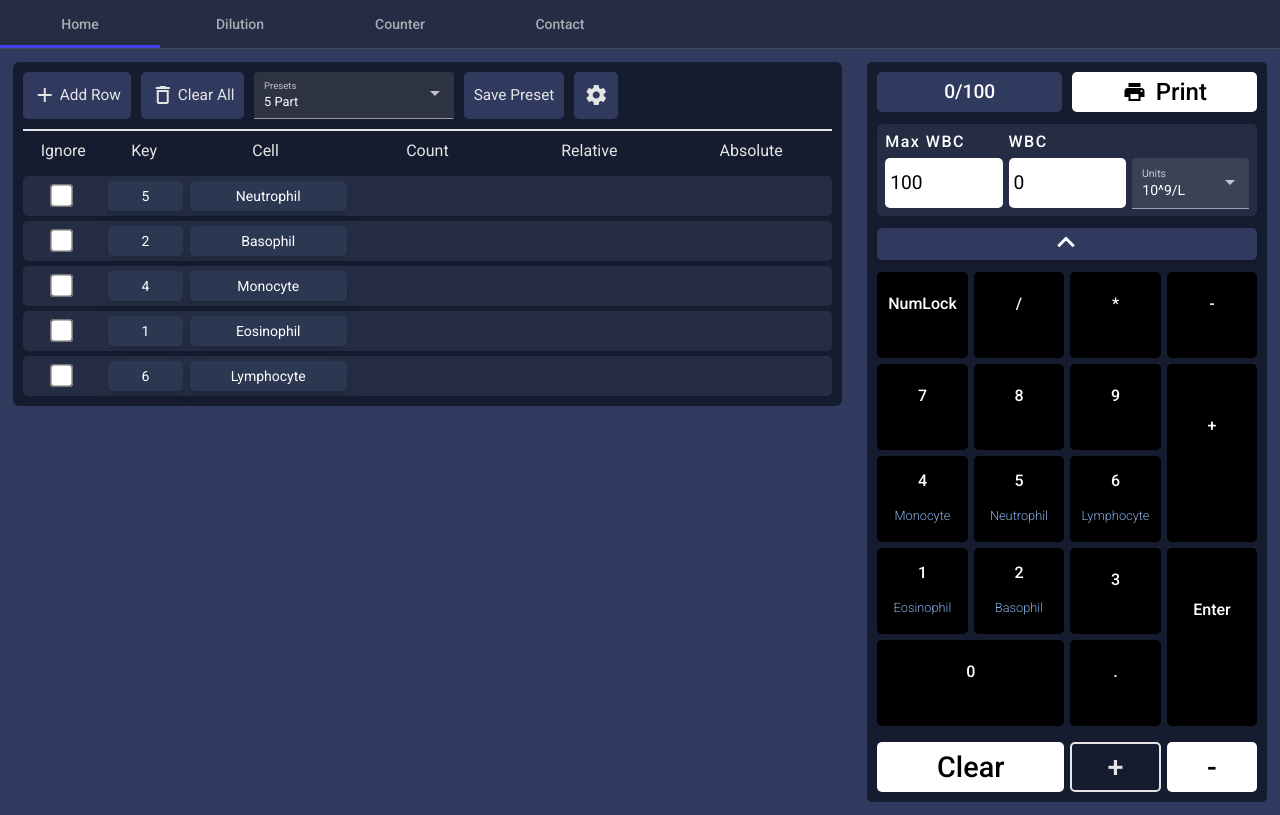
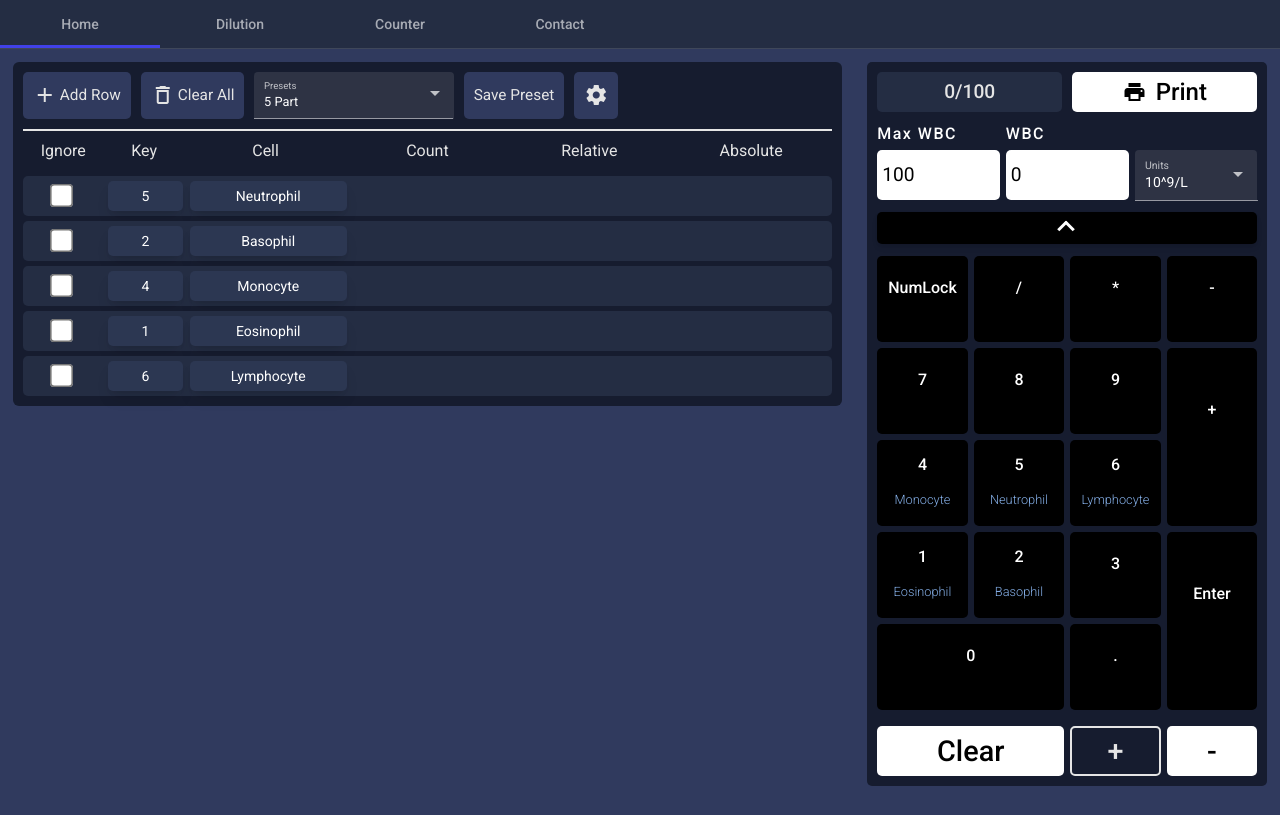
Before and after one commit to pavlikbond/skiptocyte-angular-2.0, an Angular app: page /differential in a window 1280 px wide. Built offline with nearby package versions, Linux system fonts and the light colour scheme.

Commit message:
updates styles

```diff
--- a/src/app/differential/numpad/numpad.component.scss
+++ b/src/app/differential/numpad/numpad.component.scss
@@ -35,8 +35,8 @@ $greyHover: #c2c2c2;
   }
   div {
     line-height: 40px;
-    background: $blue;
-    color: white;
+    background: $medblue;
+    color: $grey;
   }
   button:active {
     transform: scale(0.97);
@@ -44,9 +44,7 @@ $greyHover: #c2c2c2;
 }
 
 .wbc-inputs {
-  background: $medblue;
   border-radius: 5px;
-  padding: 8px;
   width: 100%;
   display: grid;
   gap: 6px;
@@ -213,8 +211,14 @@ $greyHover: #c2c2c2;
   }
 }
 
-.numpad-dropdown-btn:hover {
-  transform: scale(1.01);
+.numpad-dropdown-btn {
+  background: black;
+  &:hover {
+    transform: scale(1.01);
+  }
+  &:active {
+    transform: scale(0.96);
+  }
 }
 
 .arrow {
```
